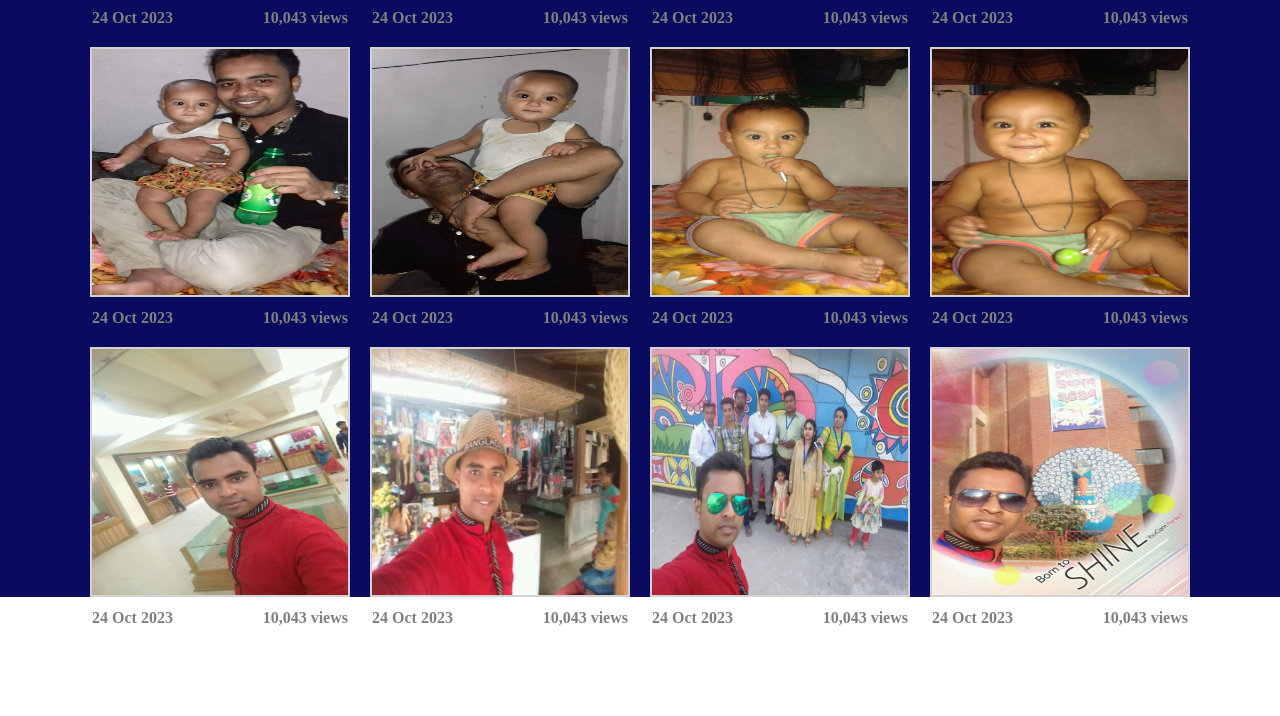
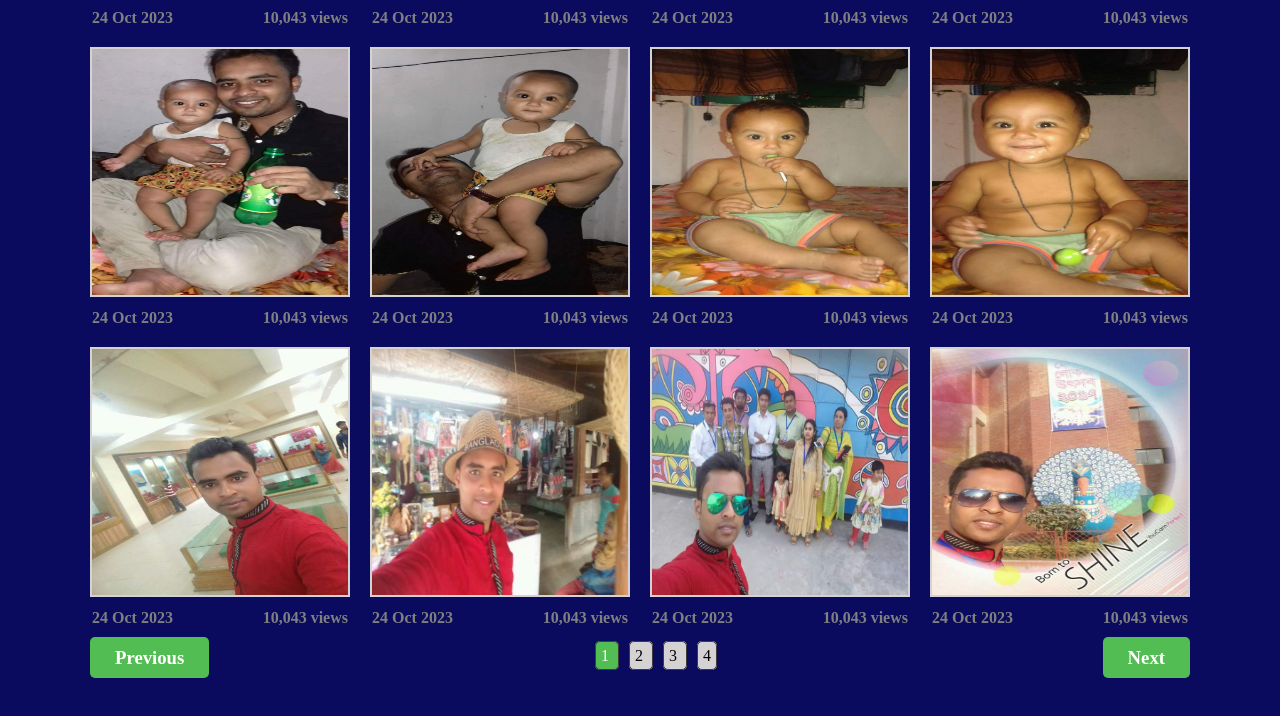
Before and after one commit to Jewelrana33/multiple-pages-website, a plain HTML site: page Index.html in a window 1280 px wide. Shown: the part 1008-1724 px from the top of the page. Before the commit the page ends 1635 px from the top, so only its background shows below. Drawn offline with Linux system fonts and the light colour scheme.

Commit message:
previous next btn commit

```diff
--- a/Index.html
+++ b/Index.html
@@ -159,6 +159,16 @@
 
 
             </div>
+            <div class="previous-next-btn">
+                <h3><a href="#"> Previous </a></h3>
+                <div>
+                    <a href="#"> 1 </a>
+                    <a href="#"> 2 </a>
+                    <a href="#"> 3 </a>
+                    <a href="#"> 4 </a>
+                </div>
+                <h3><a href="#"> Next </a></h3>
+            </div>
        </div>
     </main>
 
--- a/style.css
+++ b/style.css
@@ -82,7 +82,7 @@
  #latest-video-section{
     width: 1100px;
     margin: auto;
-    padding-top: 50px;
+    padding: 50px 0;
  }
  .latest-video-page-text{
     display: flex;
@@ -129,3 +129,35 @@
    margin-top: 10px;
     color: gray;
  }
+
+ /* previous-next-btn code start here */
+
+ .previous-next-btn{
+   margin-top: 50px;
+   display: flex;
+   justify-content: space-between;
+ }
+ .previous-next-btn h3 a{
+   text-decoration: none;
+   background-color: #52bd52;
+   color: white;
+   padding: 10px 25px;
+   border-radius: 5px;
+   transition: 0.5s;
+ }
+ .previous-next-btn h3 a:hover{
+   background-color: #044404;
+ }
+ .previous-next-btn div a{
+   text-decoration: none;
+   background-color: #d4d2d2;
+   color: black;
+   margin: 0 5px;
+   padding: 5px;
+   border-radius: 5px;
+   border: 1px solid #3f3b3b;
+ }
+ .previous-next-btn div a:first-child{
+   background-color: #52bd52;
+   color: white;
+ }
```
